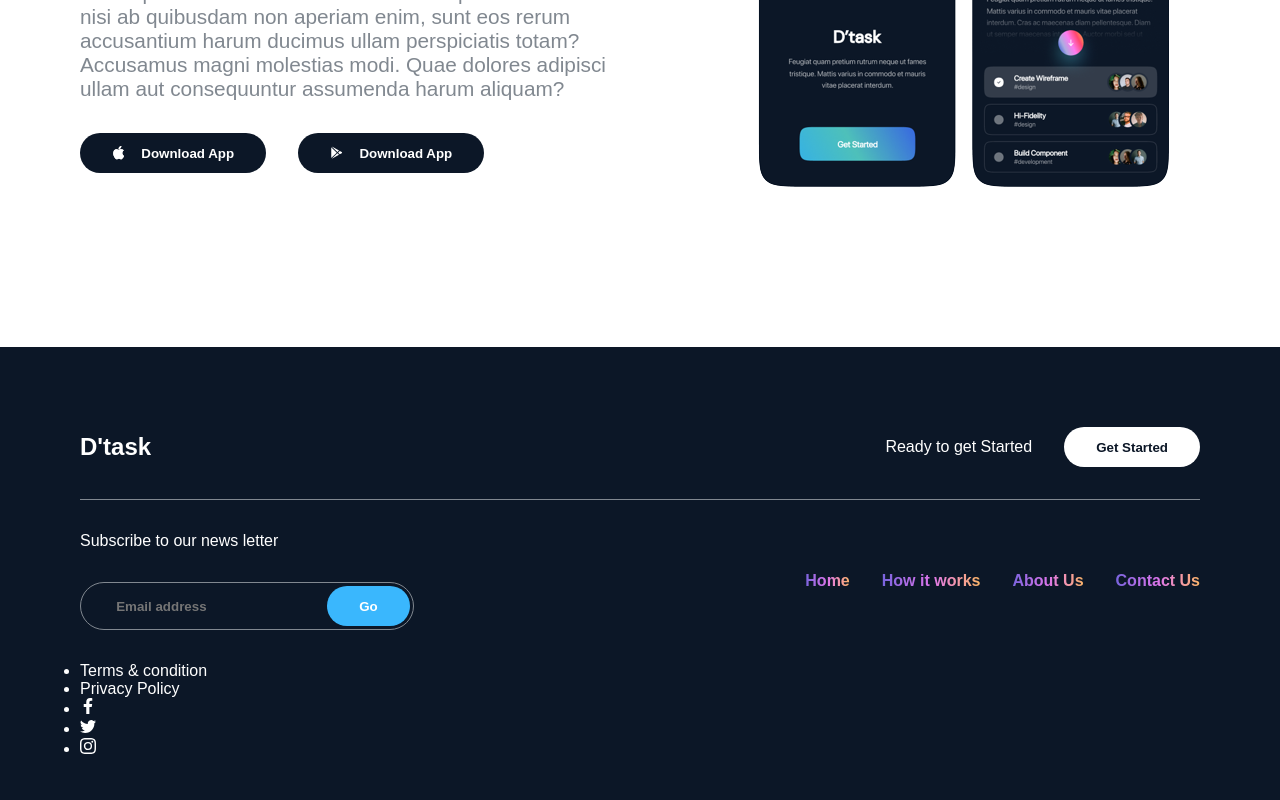
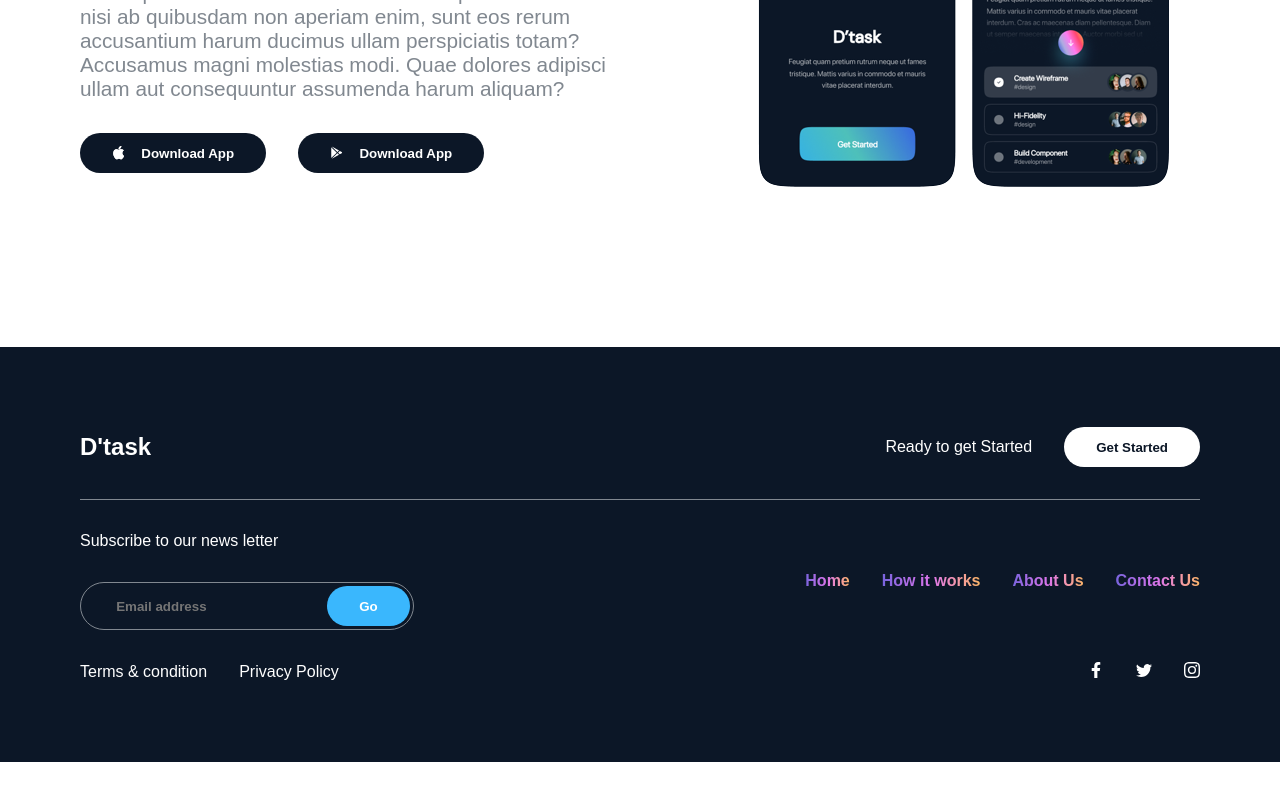
Before and after one commit to Atik2788/Animated-Website, a React (Vite) app: page / in a window 1280 px wide. Shown: the part 3962-4762 px from the top of the page. After the commit the page ends 4724 px from the top, so only its background shows below. Built offline with nearby package versions, Linux system fonts and the light colour scheme.

Commit message:
after completing footer section

```diff
--- a/src/Styles/footer.scss
+++ b/src/Styles/footer.scss
@@ -69,6 +69,14 @@
                 }
             }
         }
+
+        .footer__bottom{
+            @include flexBetween;
+
+            ul{
+                @include routes;
+            }
+        }
     }
 
 }
```
